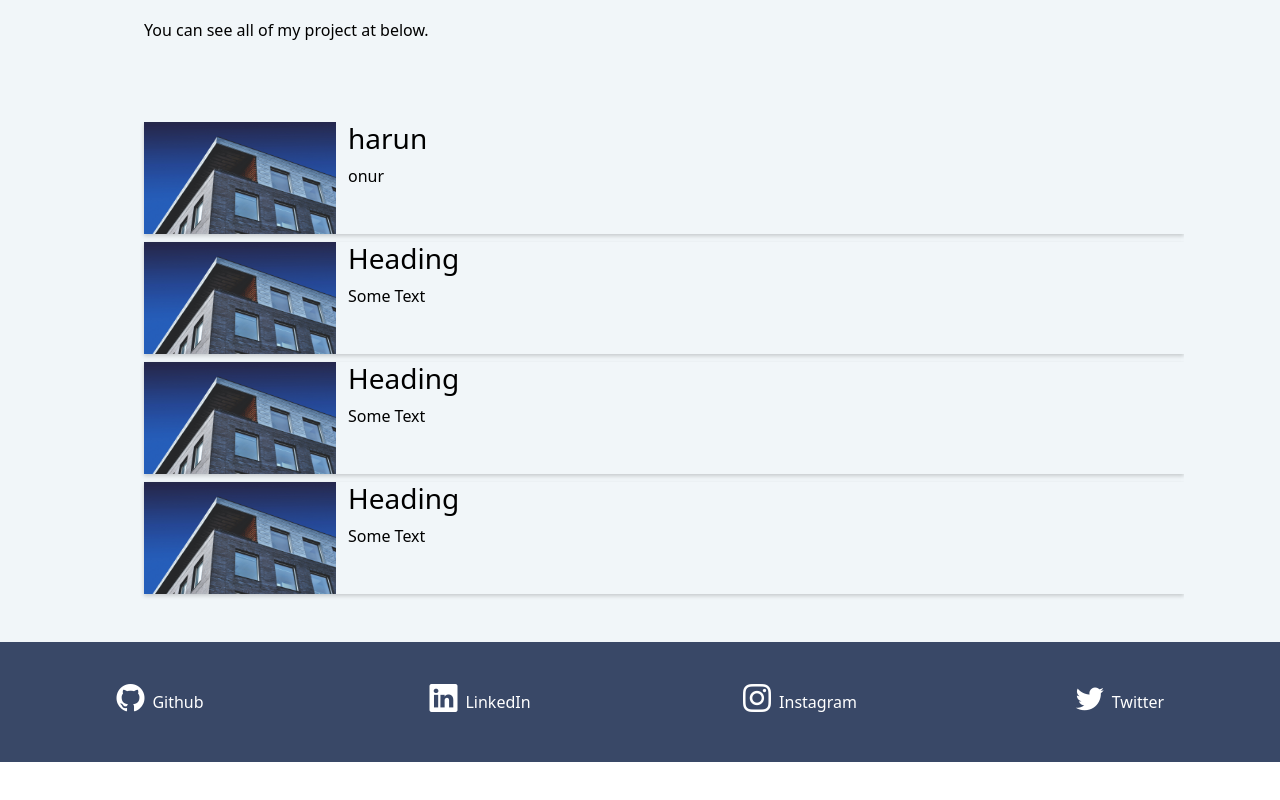
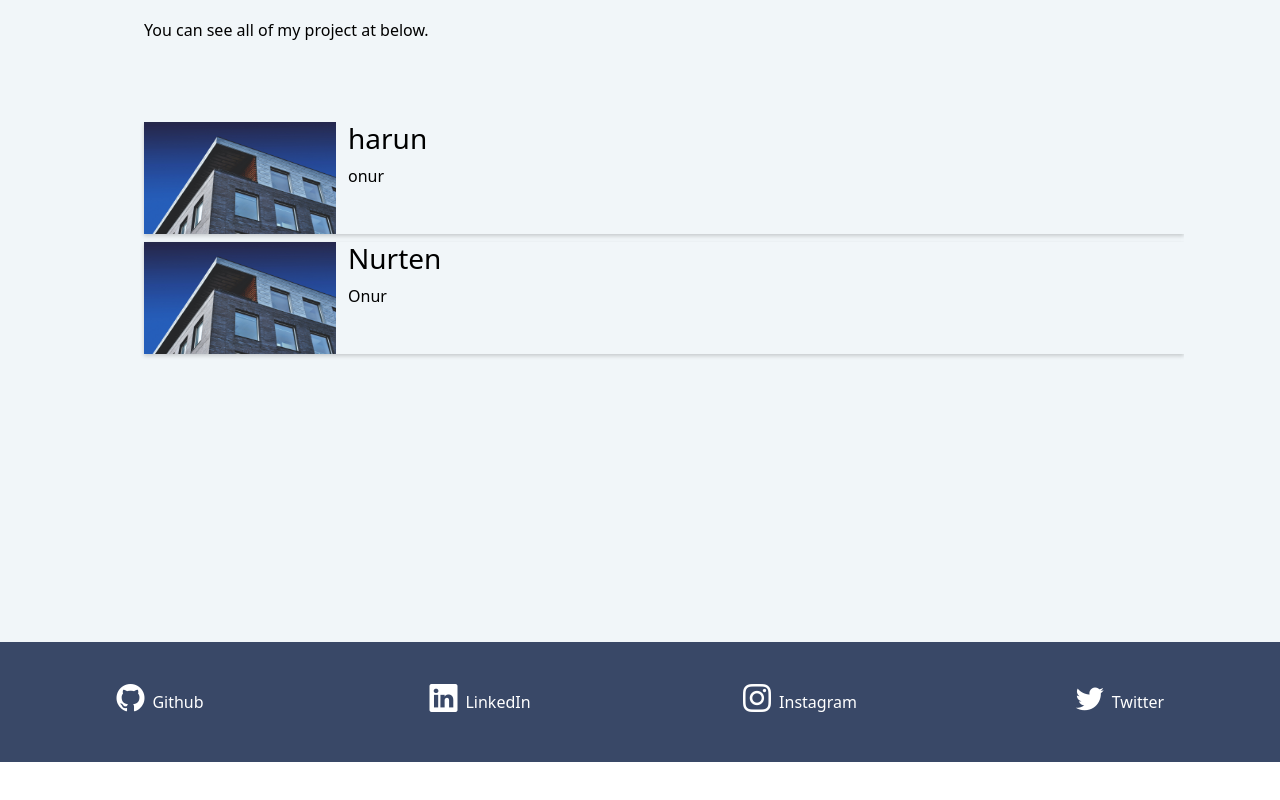
Before and after one commit to haro3535/personal-website, a Next.js app in the folder my-app/: page / in a window 1280 px wide. Shown: the part 960-1760 px from the top of the page. Built offline with nearby package versions, Linux system fonts and the light colour scheme.

Commit message:
json
oldu

```diff
--- a/my-app/src/pages/api/projects/projects.json
+++ b/my-app/src/pages/api/projects/projects.json
@@ -1,10 +1,20 @@
 {
-    "project": {
+    "project": [
+        {
             "header": "harun",
             "desc": "onur",
             "img": {
                 "url": "/foto1.jpg"
             },
             "link": ""
+        },
+        {
+            "header": "Nurten",
+            "desc": "Onur",
+            "img": {
+                "url": "/foto1.jpg"
+            },
+            "link": ""
         }
+    ]
 }
--- a/my-app/src/pages/projectView.js
+++ b/my-app/src/pages/projectView.js
@@ -5,21 +5,6 @@ const fetcher = (url) => fetch(url).then((res) => res.json());
 
 
 export default function ProjectsView(){
-
-  const { data, error, isLoading } = useSWR('/api/root', fetcher);
-
-
-  // burayı düzelt böyle güzel olmadı
-  if(data != undefined){
-
-  }
-
-  if (error) return <div>Failed to load</div>;
-
-  if (isLoading) return <div>Loading...</div>;
-
-    const unserialize = JSON.parse(data);
-    const parsedData = JSON.parse(unserialize);
 
     return(
         <main id='projectsView' className="projects">
@@ -31,68 +16,51 @@ export default function ProjectsView(){
           //<button type="button" className="pbutton btn btn-outline-primary btn-sm ">See All</button>
           }
           </div>
-          <div className="projectGalary mb-2">
-            <div className='pElements'>
+          <DisplayProjects />
+      </main>
+    )
+}
+
+
+
+function DisplayProjects(){
+
+  const { data, error, isLoading } = useSWR('/api/root', fetcher);
+
+  if (error) return <div>Failed to load</div>;
+
+  if (isLoading) return <div>Loading...</div>;
+
+    const unserialize = JSON.parse(data);
+    const parsedData = JSON.parse(unserialize);
+
+    if(parsedData == null) return <h4> No Project </h4>
+
+    const projects = []
+    for (let index = 0; index < parsedData.project.length; index++) {
+      projects.push(
+        <div key={index} className='pElements'>
             <div className='elementPhoto'>
               <Image
-                  src={parsedData.project.img.url}
+                src={parsedData.project[index].img.url}
                 alt='1'
                 className='elementPhotoImage'
                 width={500}
                 height={500}
+                priority={true}
               />
             </div>
             <div className='container'>
-                <h3>{parsedData.project.header}</h3>
-                <p>{parsedData.project.desc}</p>
+              <h3>{parsedData.project[index].header}</h3>
+              <p>{parsedData.project[index].desc}</p>
             </div>
         </div>
-            <div className='pElements'>
-              <div className='elementPhoto'>
-                <Image
-                  src={'/foto1.jpg'}
-                  alt='1'
-                  className='elementPhotoImage'
-                  width={500}
-                  height={500}
-                />
-              </div>
-              <div className='container'>
-                <h3>Heading</h3>
-                <p>Some Text</p>
-              </div>
-            </div>
-            <div className='pElements'>
-              <div className='elementPhoto'>
-                <Image
-                  src={'/foto1.jpg'}
-                  alt='1'
-                  className='elementPhotoImage'
-                  width={500}
-                  height={500}
-                />
-              </div>
-              <div className='container'>
-                <h3>Heading</h3>
-                <p>Some Text</p>
-              </div>
-            </div>
-            <div className='pElements'>
-              <div className='elementPhoto'>
-                <Image
-                  src={'/foto1.jpg'}
-                  alt='1'
-                  className='elementPhotoImage'
-                  width={500}
-                  height={500}
-                />
-              </div>
-              <div className='container'>
-                <h3>Heading</h3>
-                <p>Some Text</p>
-              </div>
-            </div>
-          </div>
-      </main>
       )
     }
+
+    return(
+      <div className="projectGalary mb-2">
+        {projects}
+      </div>
+    )
+}
```
Also changed, not shown: my-app/src/pages/aboutView.js (+13 -0 lines). Lines whose indentation alone changed are shown as unchanged.
